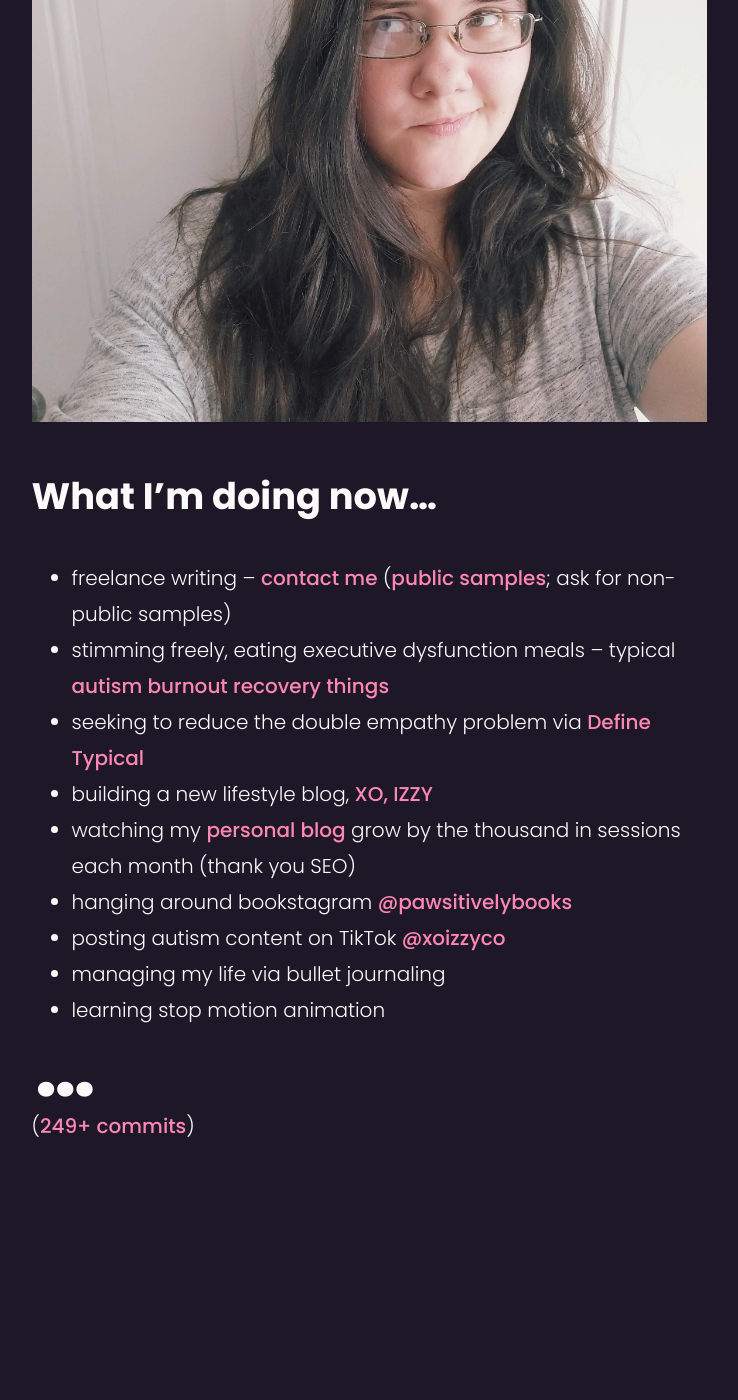
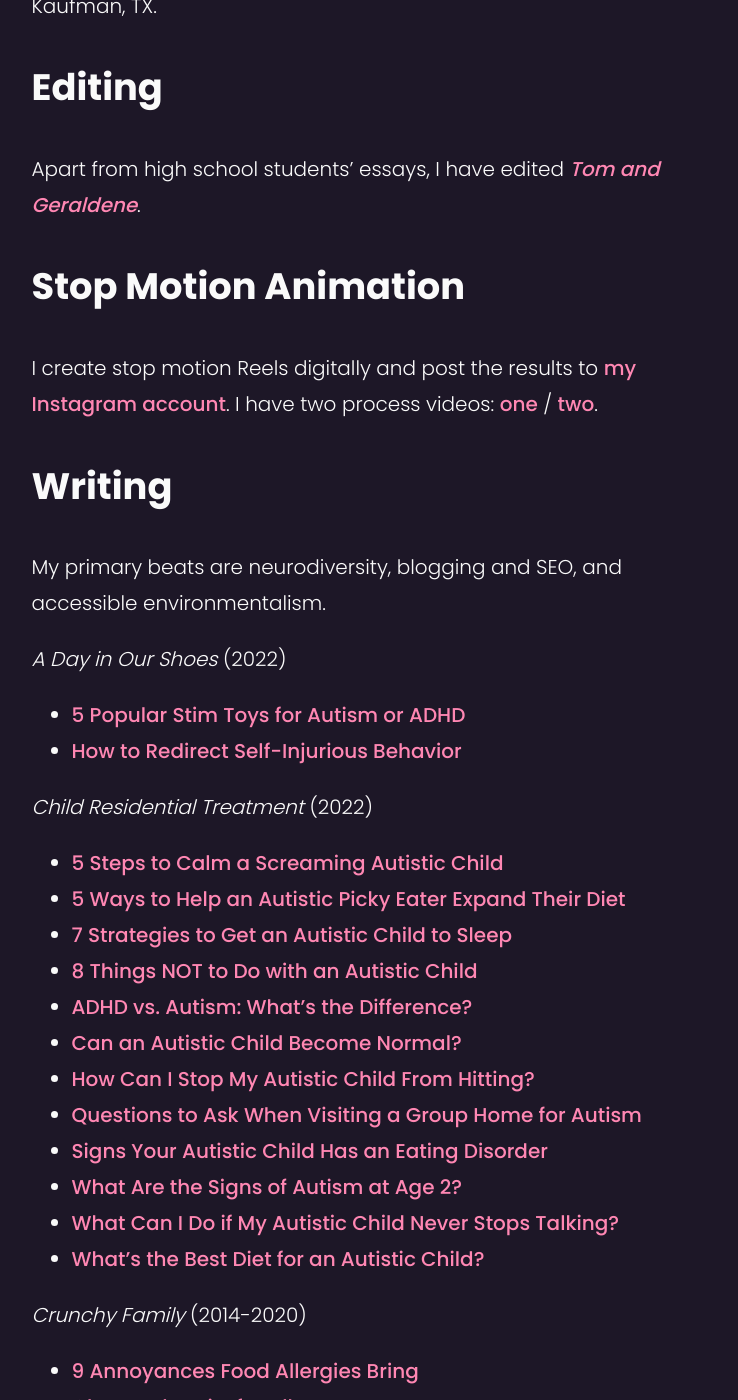
Before and after one commit to autisticjane/autisticjane.github.io, a Jekyll site: the page built from index.md, in a window 1280 px wide and 1400 px high, scrolled down 302 px. Shown: the whole window, without its empty margins (271-1009 px from the left). Built offline with Jekyll 4.4.1, drawn with Linux system fonts in a browser that asks for light colours; before the commit the page ends 1466 px from its top, so only the background shows below that; some of the changed text lies outside the part shown.

Commit message:
+/-
Turned into one-page portfolio for easier maintenance

```diff
--- a/index.md
+++ b/index.md
@@ -4,20 +4,54 @@ title: Izzy Lively
 ---
 # Izzy Lively
 
-I'm Izzy, an autistic content creator currently riding the autistic burnout roller coaster. You might also know me as Jane Lively.
+**email:** [&#105;&#122;&#122;&#121;&#64;&#105;&#122;&#122;&#121;&#46;&#105;&#109;](&#109;&#97;&#105;&#108;&#116;&#111;&#58;&#105;&#122;&#122;&#121;&#64;&#105;&#122;&#122;&#121;&#46;&#105;&#109;)<br />
+**github:** [izzylively](https://github.com/izzylively/)<br />
+**website:** [izzy.blog](https://izzy.blog)
 
-![Me, standing in front of a door and eyes looking up at an angle](/images/selfie-me-2022-05-10.jpg)
+I'm Izzy Lively, a freelancer and neurodivergent content creator from Kaufman, TX.
 
-## What I'm doing now...
-* freelance writing -- [contact me](https://xoizzy.co/contact/) ([public samples](/tags/#writing-samples/); ask for non-public samples)
-* stimming freely, eating executive dysfunction meals -- typical [autism burnout recovery things](https://xoizzy.co/autism-burnout-recovery/)
-* seeking to reduce the double empathy problem via [Define Typical](//definetypical.com)
-* building a new lifestyle blog, [XO, IZZY](https://xoizzy.co/)
-* watching my [personal blog](https://izzy.blog/) grow by the thousand in sessions each month (thank you SEO)
-* hanging around bookstagram [@pawsitivelybooks](//instagram.com/pawsitivelybooks/)
-* posting autism content on TikTok [@xoizzyco](//tiktok.com/@xoizzyco/)
-* managing my life via bullet journaling
-* learning stop motion animation
+## Editing
+Apart from high school students' essays, I have edited *[Tom and Geraldene](https://www.goodreads.com/book/show/27853163-tom-and-geraldene)*.
 
-<p class="dots">&hellip;</p>
-([249+ commits](//github.com/izzylively/izzylively.github.io))
+## Stop Motion Animation
+I create stop motion Reels digitally and post the results to [my Instagram account](//instagram.com/xoizzyco/). I have two process videos: [one](https://www.instagram.com/p/CeFfSWhjOwR/) / [two](https://www.instagram.com/p/CeQG9uGDF2W/).
+
+## Writing
+My primary beats are neurodiversity, blogging and SEO, and accessible environmentalism.
+
+*A Day in Our Shoes* (2022)
+* [5 Popular Stim Toys for Autism or ADHD](https://adayinourshoes.com/stim-toys-for-autism/)
+* [How to Redirect Self-Injurious Behavior](https://adayinourshoes.com/self-injurious-behavior-autism/)
+
+*Child Residential Treatment* (2022)
+* [5 Steps to Calm a Screaming Autistic Child](https://childresidentialtreatment.com/calm-screaming-autistic-child/)
+* [5 Ways to Help an Autistic Picky Eater Expand Their Diet](https://childresidentialtreatment.com/autistic-picky-eater/)
+* [7 Strategies to Get an Autistic Child to Sleep](https://childresidentialtreatment.com/autistic-child-sleep/)
+* [8 Things NOT to Do with an Autistic Child](https://childresidentialtreatment.com/things-not-do-autistic-child/)
+* [ADHD vs. Autism: What's the Difference?](https://childresidentialtreatment.com/adhd-autism/)
+* [Can an Autistic Child Become Normal?](https://childresidentialtreatment.com/autistic-child-normal/)
+* [How Can I Stop My Autistic Child From Hitting?](https://childresidentialtreatment.com/autism-child-hitting/)
+* [Questions to Ask When Visiting a Group Home for Autism](https://childresidentialtreatment.com/autism-group-home-questions/)
+* [Signs Your Autistic Child Has an Eating Disorder](https://childresidentialtreatment.com/autism-eating-disorder/)
+* [What Are the Signs of Autism at Age 2?](https://childresidentialtreatment.com/autism-signs-age-2/)
+* [What Can I Do if My Autistic Child Never Stops Talking?](https://childresidentialtreatment.com/autism-nonstop-talking/)
+* [What's the Best Diet for an Autistic Child?](https://childresidentialtreatment.com/autism-diet/)
+
+*Crunchy Family* (2014-2020)
+* [9 Annoyances Food Allergies Bring](http://web.archive.org/web/20210121214332/https://crunchyfamily.com/food-allergy-annoyances/)
+* [Chores Idea List for All Ages](http://web.archive.org/web/20210121210424/https://crunchyfamily.com/chore-ideas/)
+* [How to Travel as an Autistic Adult](http://web.archive.org/web/20190619220907/https://crunchyfamily.com/travel-autistic-adult/)
+
+*Magic Core Learning* (2022)
+* [10 Things Teachers Need to Know About Autism](https://magicorelearning.com/2022/04/10-things-teachers-need-to-know-about-autism.html)
+
+### Select posts from my own outlets
+* [4 WordPress search hacks](https://izzy.blog/wp-search-hacks/)
+* [14 Things That Prove You Have Allergies](https://medium.com/@thejanelively/14-things-that-prove-you-have-allergies-214e72d6de7f)
+* [How I Rebuilt My Reputation as a Blogger After Being Humiliated by Another](https://medium.com/@thejanelively/rebuilt-reputation-after-humiliation-b091641c4a63)
+* [How to Be an Ally to Autistic People](https://www.linkedin.com/pulse/how-ally-autistic-people-jane-lively/)
+* [How to Build Your Menstrual Cloth Pad Stash on a Budget](https://izzy.blog/budget-cloth-pad-stash/)
+* [How to Display Color Palettes with 💯 CSS](https://izzy.blog/color-palette/)
+* [How to Layer Backgrounds in CSS](https://izzy.blog/layer-backgrounds-css/)
+* [Why I Went Back](https://medium.com/@thejanelively/why-i-went-back-7c8a7aa879bf)
+* [Why Your Autistic Child Wets the Bed](https://izzy.blog/bedwetting/)
```
